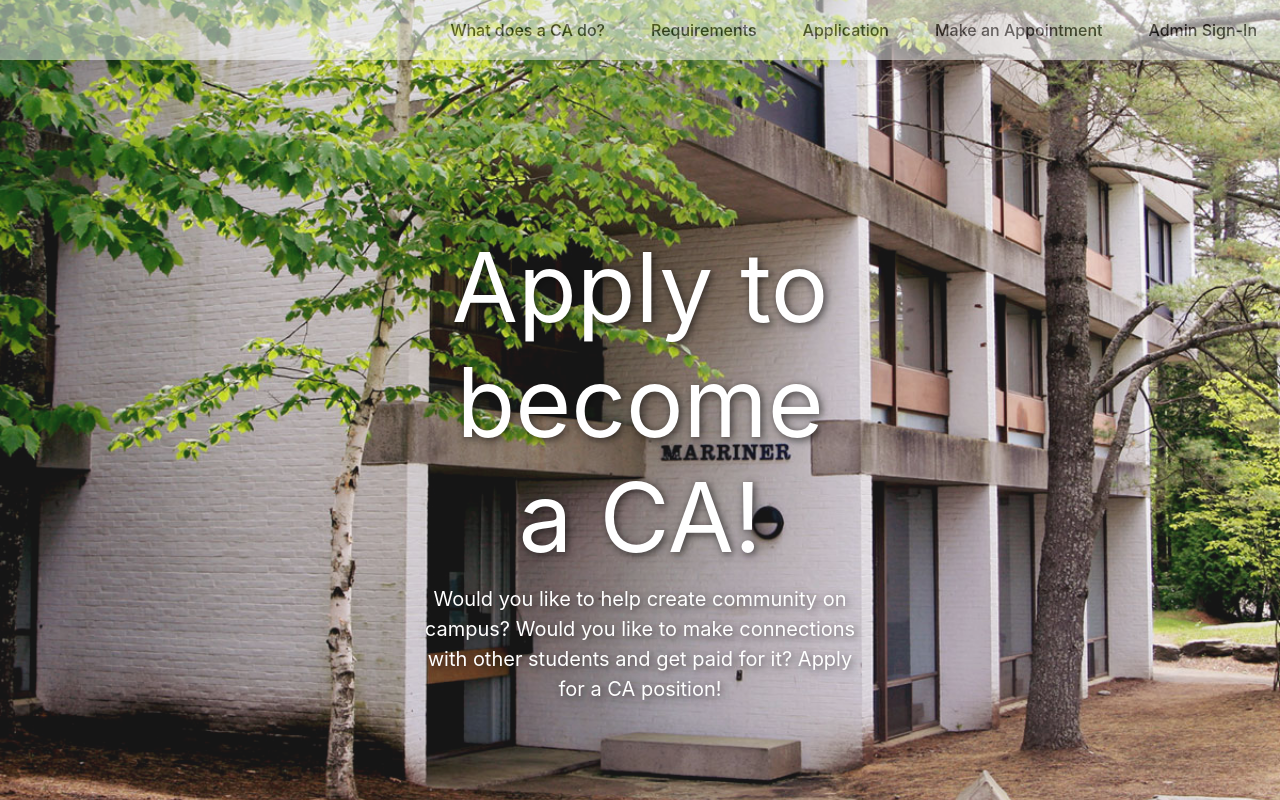
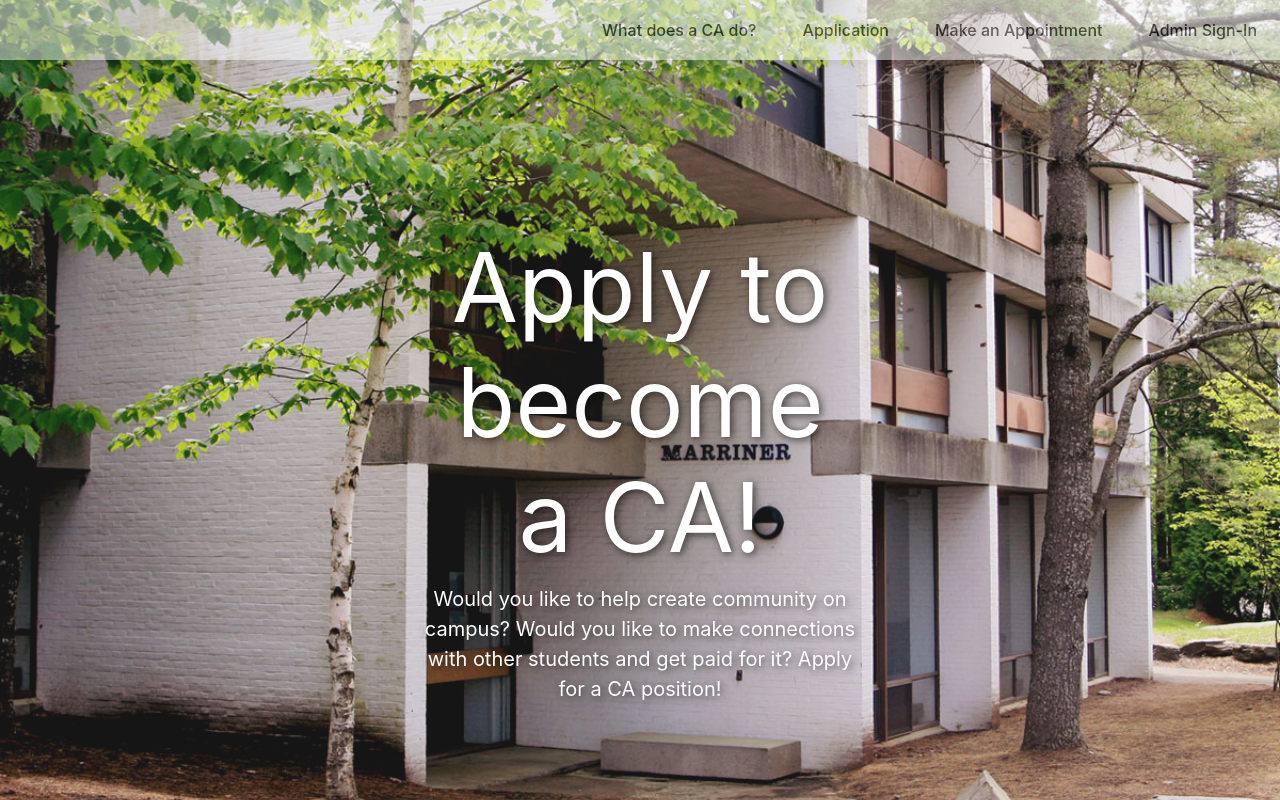
Before and after one commit to agpalm25/Epic_Exec_CS321_CORE_APP, a Flask app: page / in a window 1280 px wide. Run offline with Flask 3, Linux system fonts and the light colour scheme; some libraries are stand-ins or nearby versions.

Commit message:
rerouted and removed links on the homepage

```diff
--- a/website/templates/home.html
+++ b/website/templates/home.html
@@ -65,10 +65,7 @@
                 <a class="nav-link" href="ca_info">What does a CA do?</a></li>
 
             <li class="nav-item">
-                <a class="nav-link" href="requirements">Requirements</a></li>
-
-            <li class="nav-item">
-                <a class="nav-link" href="application">Application</a></li>
+                <a class="nav-link" href="requirements">Application</a></li>
 
             <li class="nav-item">
                 <a class="nav-link" href="appointment">Make an Appointment</a></li>
```
